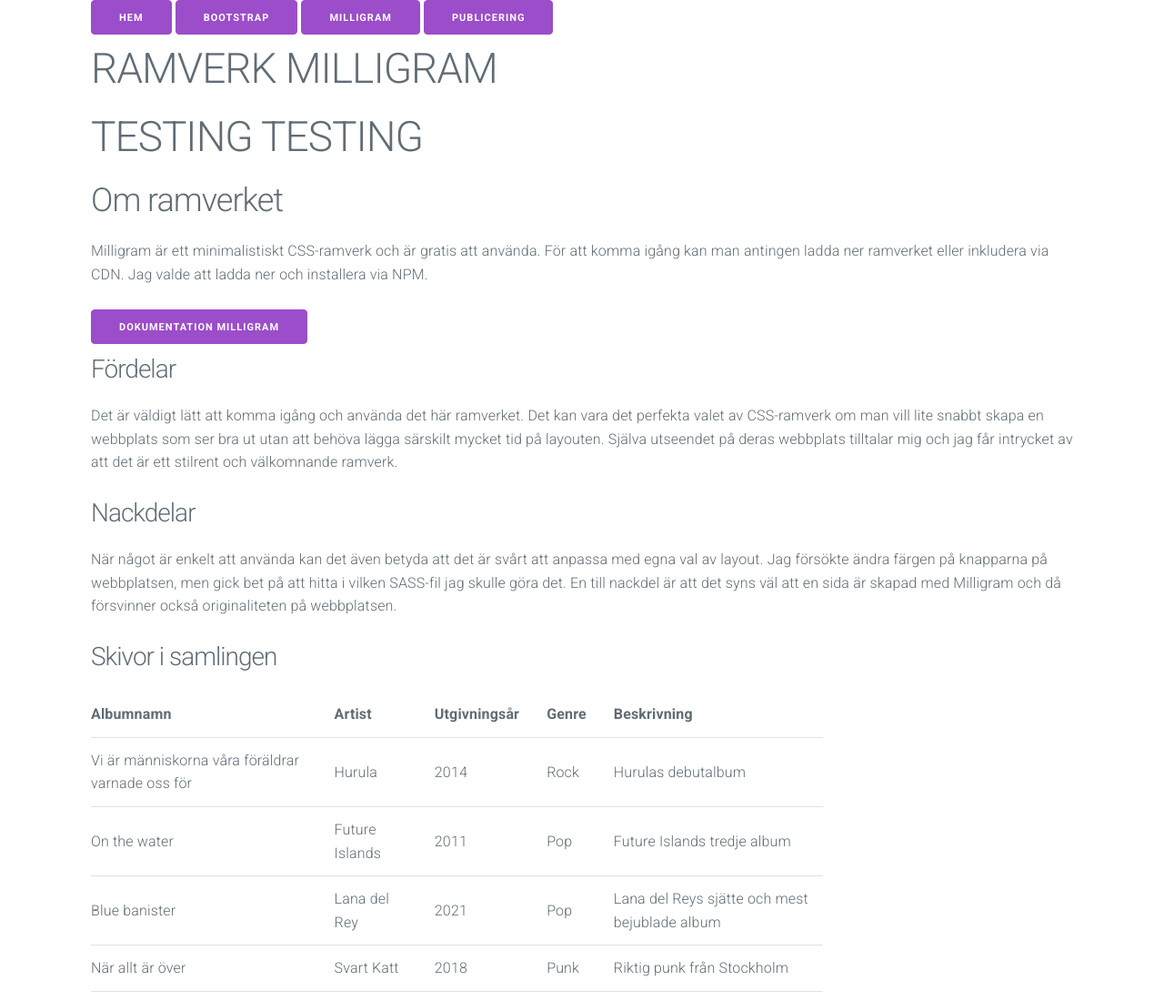
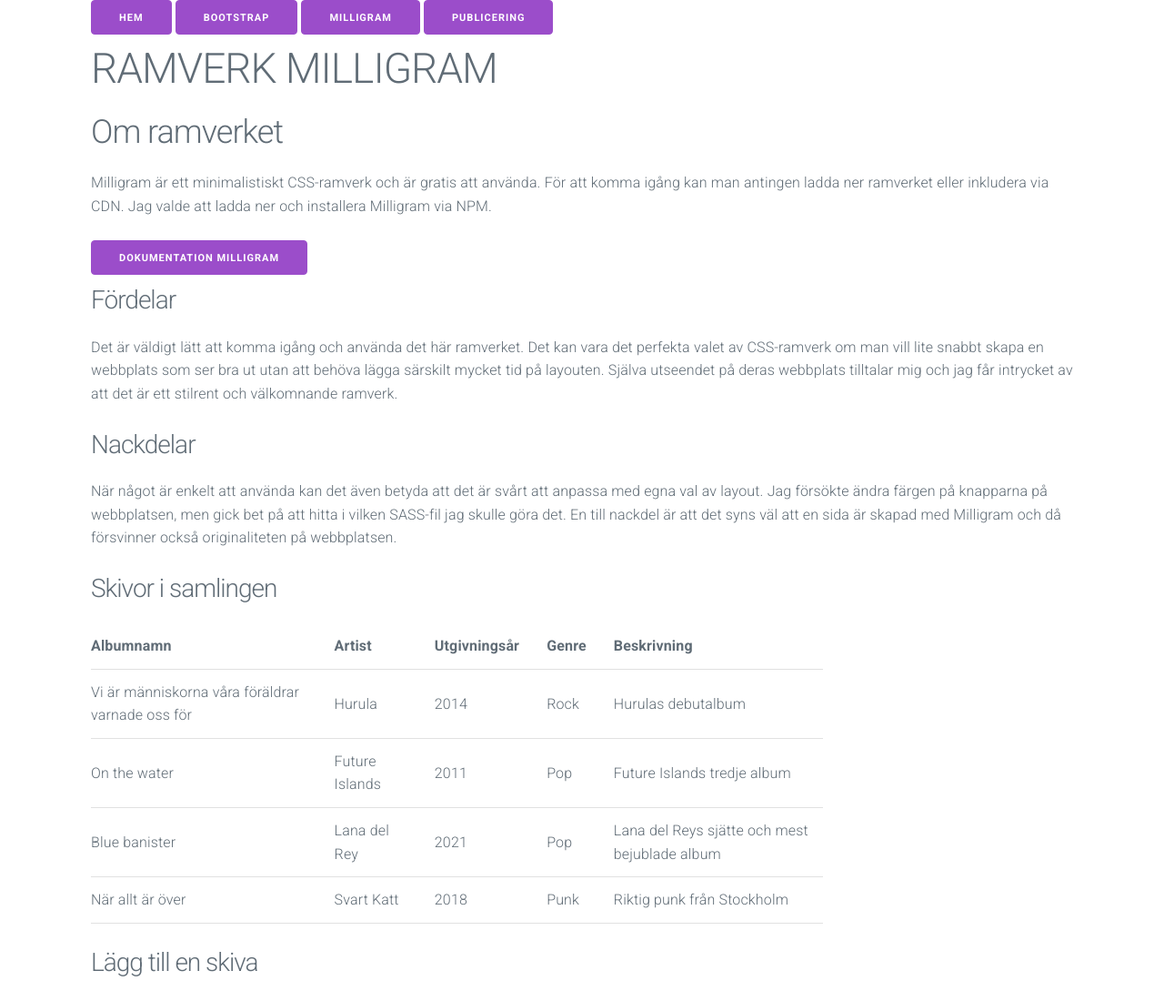
Before and after one commit to christinejohanson/framework, a plain HTML site: page milligram.html in a window 1280 px wide. Shown: the top 1100 px of the page at 91% size. Drawn offline with nearby package versions, Linux system fonts and the light colour scheme.

Commit message:
Commit 6. milligram changes

```diff
--- a/milligram.html
+++ b/milligram.html
@@ -28,10 +28,9 @@
 
 
         <h1>RAMVERK MILLIGRAM</h1>
-        <h1>TESTING TESTING</h1>
         <h2>Om ramverket</h2>
         <p>Milligram är ett minimalistiskt CSS-ramverk och är gratis att använda. För att komma igång kan man antingen
-            ladda ner ramverket eller inkludera via CDN. Jag valde att ladda ner och installera via NPM. </p>
+            ladda ner ramverket eller inkludera via CDN. Jag valde att ladda ner och installera Milligram via NPM. </p>
             <a class="button" href="https://milligram.io/">Dokumentation Milligram</a>
         <h3>Fördelar</h3>
         <p>Det är väldigt lätt att komma igång och använda det här ramverket. Det kan vara det perfekta valet av CSS-ramverk om
```
